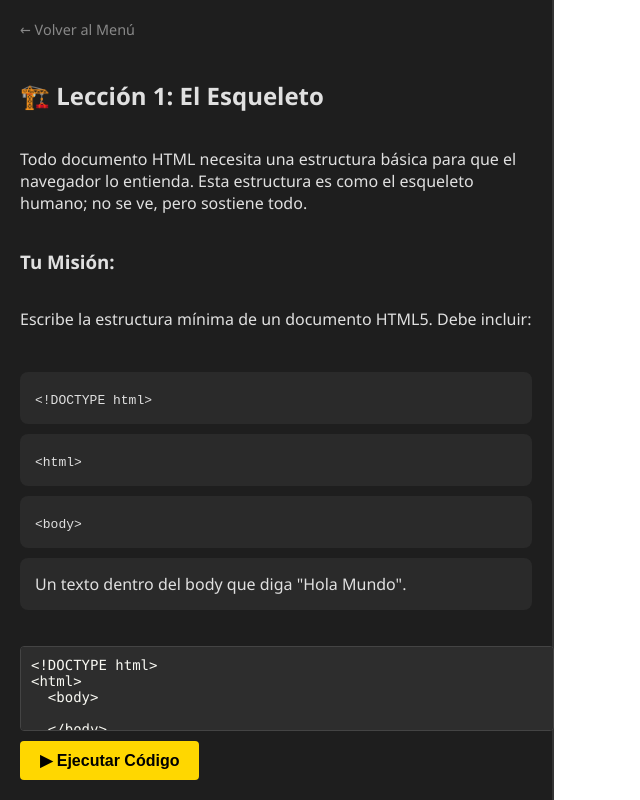
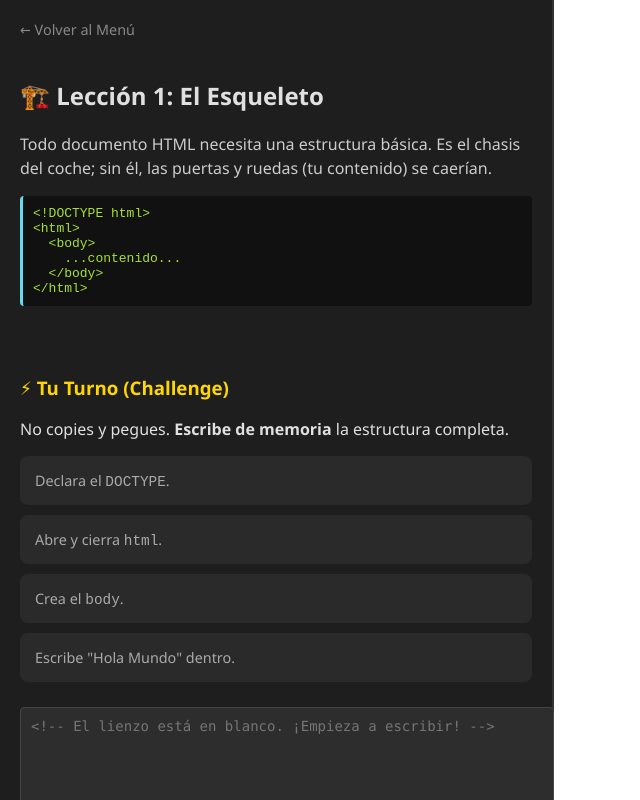
Before and after one commit to damdavidprieto/Jophiel, a plain HTML site: page lessons/01_structure.html in a window 1280 px wide. Shown: the whole page, without its empty margins (0-640 px from the left). Drawn offline with Linux system fonts and the light colour scheme.

Commit message:
feat: Add lesson 1 for basic HTML structure, including page content, styling, and .nojekyll file.

```diff
--- a/css/style.css
+++ b/css/style.css
@@ -154,3 +154,49 @@ iframe#preview-frame {
     color: #888;
     font-size: 0.9rem;
 }
+
+/* Tutorial Sections */
+.theory-section p {
+    color: #ccc;
+    line-height: 1.5;
+}
+
+.code-example {
+    background: #111;
+    padding: 10px;
+    border-radius: 4px;
+    font-family: monospace;
+    color: #a6e22e;
+    margin: 10px 0;
+    border-left: 3px solid #66d9ef;
+}
+
+.separator {
+    border: 0;
+    height: 1px;
+    background: #444;
+    margin: 20px 0;
+}
+
+.exercise-section h3 {
+    color: #ffd700;
+}
+
+.requirements-list {
+    font-size: 0.9rem;
+    color: #aaa;
+}
+
+.btn-secondary {
+    background: transparent;
+    border: 1px solid #555;
+    color: #888;
+    padding: 10px 15px;
+    cursor: pointer;
+    border-radius: 4px;
+}
+
+.btn-secondary:hover {
+    border-color: #888;
+    color: #fff;
+}
--- a/lessons/01_structure.html
+++ b/lessons/01_structure.html
@@ -14,28 +14,43 @@
         <div class="panel left-panel">
             <a href="../index.html" class="nav-back">← Volver al Menú</a>
 
-            <h2>🏗️ Lección 1: El Esqueleto</h2>
-            <p>Todo documento HTML necesita una estructura básica para que el navegador lo entienda. Esta estructura es
-                como el esqueleto humano; no se ve, pero sostiene todo.</p>
+            <!-- Seccion Teoria -->
+            <div class="theory-section">
+                <h2>🏗️ Lección 1: El Esqueleto</h2>
+                <p>Todo documento HTML necesita una estructura básica. Es el chasis del coche; sin él, las puertas y
+                    ruedas (tu contenido) se caerían.</p>
+                <div class="code-example">
+                    <code>
+                        &lt;!DOCTYPE html&gt;<br>
+                        &lt;html&gt;<br>
+                        &nbsp;&nbsp;&lt;body&gt;<br>
+                        &nbsp;&nbsp;&nbsp;&nbsp;...contenido...<br>
+                        &nbsp;&nbsp;&lt;/body&gt;<br>
+                        &lt;/html&gt;
+                    </code>
+                </div>
+            </div>
 
-            <h3>Tu Misión:</h3>
-            <p>Escribe la estructura mínima de un documento HTML5. Debe incluir:</p>
-            <ul>
-                <li><code>&lt;!DOCTYPE html&gt;</code></li>
-                <li><code>&lt;html&gt;</code></li>
-                <li><code>&lt;body&gt;</code></li>
-                <li>Un texto dentro del body que diga "Hola Mundo".</li>
-            </ul>
+            <hr class="separator">
 
-            <textarea id="code-input" spellcheck="false" placeholder="Escribe tu código aquí...">&lt;!DOCTYPE html&gt;
-&lt;html&gt;
-  &lt;body&gt;
+            <!-- Seccion Ejercicio -->
+            <div class="exercise-section">
+                <h3>⚡ Tu Turno (Challenge)</h3>
+                <p>No copies y pegues. <strong>Escribe de memoria</strong> la estructura completa.</p>
+                <ul class="requirements-list">
+                    <li>Declara el <code>DOCTYPE</code>.</li>
+                    <li>Abre y cierra <code>html</code>.</li>
+                    <li>Crea el <code>body</code>.</li>
+                    <li>Escribe "Hola Mundo" dentro.</li>
+                </ul>
 
-  &lt;/body&gt;
-&lt;/html&gt;</textarea>
+                <textarea id="code-input" spellcheck="false"
+                    placeholder="<!-- El lienzo está en blanco. ¡Empieza a escribir! -->"></textarea>
 
-            <div class="controls">
-                <button id="run-btn" class="btn-primary">▶ Ejecutar Código</button>
+                <div class="controls">
+                    <button id="run-btn" class="btn-primary">▶ Ejecutar Código</button>
+                    <button onclick="location.reload()" class="btn-secondary">↺ Reiniciar</button>
+                </div>
             </div>
 
             <div id="feedback"></div>
```
Also changed, not shown: 1 other file.
